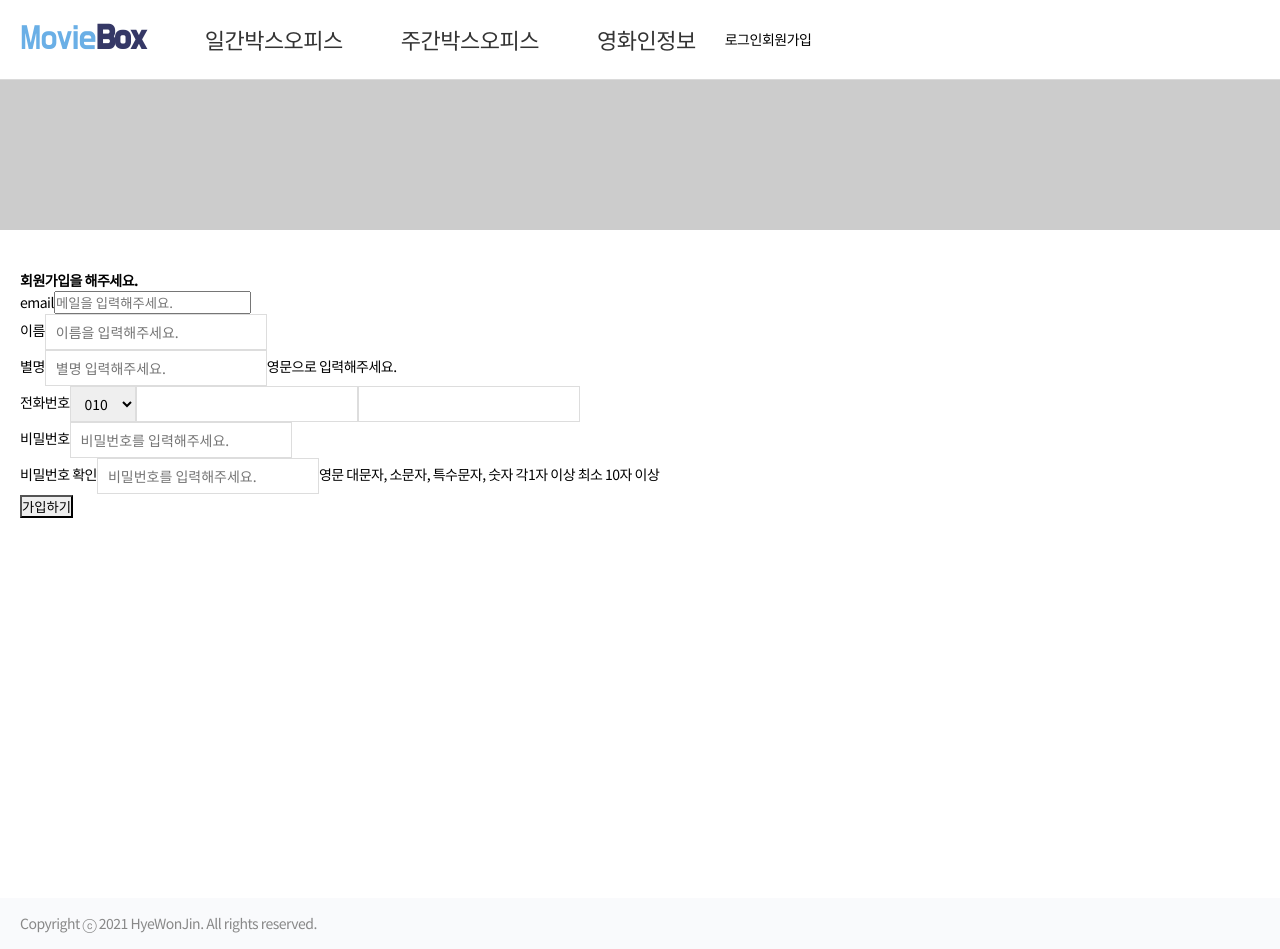
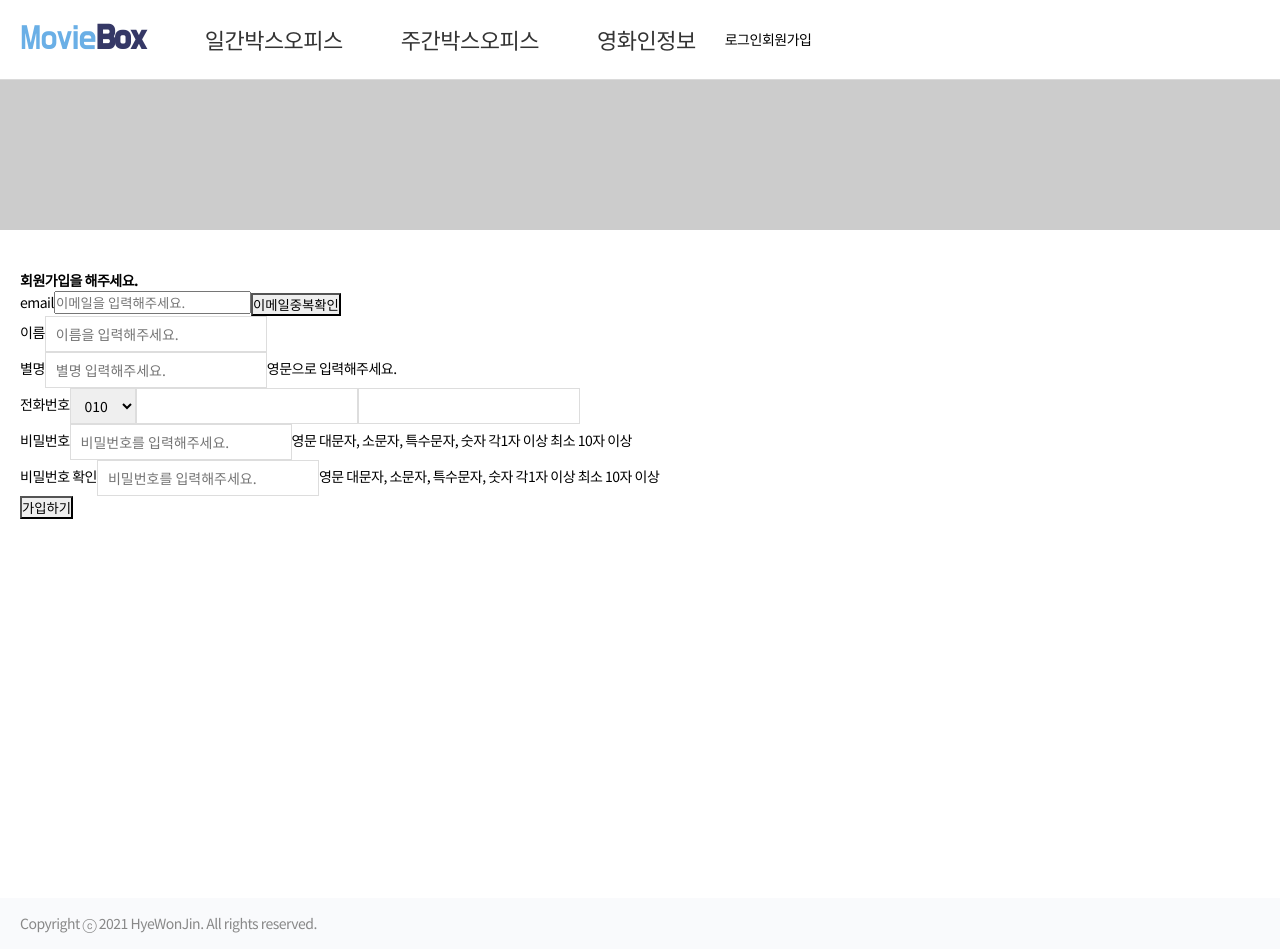
Before and after one commit to jhw2/movieInfoApp, a React (Create React App) app: page /signup in a window 1280 px wide. Built offline with nearby package versions, Linux system fonts and the light colour scheme.

Commit message:
회원가입 아이디 중복체크 추가

```diff
--- a/src/App.css
+++ b/src/App.css
@@ -1,3 +1,6 @@
+.t-red{color: rgba(235, 12, 49, 0.938);}
+.t-blue{color: #1f48ad;}
+
 #root{min-height: 100%;padding-top: 80px;box-sizing: border-box;}
 .group{max-width: 1320px;padding: 0 20px;box-sizing: border-box;margin: 0 auto;}
 
--- a/src/components/signup/Signup.jsx
+++ b/src/components/signup/Signup.jsx
@@ -6,22 +6,67 @@ import UserService from '../../http/UserService';
 const Signup = memo(({history})=>{
 
     const [isLodingDone, setIsLoadingDone] = useState(true);
+    const [checkEmailTxt, setCheckEmailTxt] = useState('');
+    const [isCheckEmail, setIsCheckEmail] = useState(false);
+
+    const validateEmail = (e)=>{
+        setIsCheckEmail(false);
+        setCheckEmailTxt('')
+    };
+
+    const checkEmail = useCallback((e)=>{
+        const signupForm = document.getElementById('signupForm');
+        const emailInput = document.querySelector('input[name=userEmail]');
+        const email = emailInput.value;
+        if(!email){
+            emailInput.setCustomValidity("메일을 입력해주세요");
+            signupForm.reportValidity();
+            return false;
+        }else{
+            emailInput.setCustomValidity("");
+        }
+        setIsLoadingDone(false);
+        UserService.checkEmail(email).then((response)=>{
+            setIsLoadingDone(true);
+            const {data, msg} = response.data;
+            if(response.status === 200){
+                setCheckEmailTxt(msg);
+                if(data === 0){
+                    setIsCheckEmail(true);
+                }
+                if(data > 0){
+                    setIsCheckEmail(false);
+                    emailInput.focus();
+                }
+            }else{
+                alert('중복확인 실패');
+            }
+        })
+    }, []);
+
+    const checkPassword = (e)=>{
+        if(document.querySelector('input[name=userPwConfirm]').value !== document.querySelector('input[name=userPw]').value){
+            e.target.setCustomValidity("비밀번호가 일치하지 않습니다");
+        }else{
+            e.target.setCustomValidity("");
+        }
+    }
 
     const onSignup = useCallback((e)=>{
         e.preventDefault();
         const signupForm = document.getElementById('signupForm');
         const formData = new FormData(signupForm);
-        if(formData.get('userPw') !== formData.get('userPwConfirm')){
-            document.querySelector('input[name=userPwConfirm]').setCustomValidity("비밀번호가 일치하지 않습니다");
+
+        if(!isCheckEmail){
+            document.querySelector('input[name=userEmail]').setCustomValidity("이메일 중복확인을 해주세요.");
             signupForm.reportValidity();
             return false;
+        }else{
+            document.querySelector('input[name=userEmail]').setCustomValidity("");
         }
+
         setIsLoadingDone(false);
         const userPhone = formData.get('userPhone01') + formData.get('userPhone02') + formData.get('userPhone03');
-        formData.delete('userPhone01');
-        formData.delete('userPhone02');
-        formData.delete('userPhone03');
-        formData.delete('userPwConfirm');
         formData.append('userPhone', userPhone);
         UserService.signupUser(formData).then((response)=>{
             setIsLoadingDone(true);
@@ -34,21 +79,26 @@ const Signup = memo(({history})=>{
                 return false;
             }
         });
-    }, [history]);
+    }, [history, isCheckEmail]);
 
     return (
         <>
             <Loading done={isLodingDone} />
             <h4>회원가입을 해주세요.</h4>
             <form onSubmit={onSignup} method='post' id='signupForm'>
-                <p><label><span>email</span><input type='email' name='userEmail' placeholder='메일을 입력해주세요.' required/></label></p>
+                <p>
+                    <label><span>email</span><input type='email' name='userEmail' placeholder='이메일을 입력해주세요.' onChange={validateEmail} required/></label>
+                    <input type='button' value='이메일중복확인' name='checkEmail' onClick={checkEmail} />
+                    <span className={isCheckEmail ? 't-blue' : 't-red'}>{checkEmailTxt}</span>
+                    <input type='hidden' name='checkEmail' value={isCheckEmail} />
+                </p>
                 <p><label><span>이름</span><input type='text'  name='userName' placeholder='이름을 입력해주세요.' required/></label></p>
                 <p>
                     <label>
                         <span>별명</span>
                         <input type='text' name='userNic' placeholder='별명 입력해주세요.' pattern="^[a-zA-Z]+$" title='영문으로 입력해주세요.' maxLength='30' required/>
                     </label>
-                    <span className='t-red'>영문으로 입력해주세요.</span>
+                    <span className='required'>영문으로 입력해주세요.</span>
                 </p>
                 <p>
                     <label>
@@ -59,21 +109,22 @@ const Signup = memo(({history})=>{
                             <option value="016">016</option>
                             <option value="019">019</option>
                         </select>
-                        <input type='number' name='userPhone02' maxLength='4' required/>
-                        <input type='number' name='userPhone03' maxLength='4' required/>
+                        <input type='number' name='userPhone02' minLength='4' maxLength='4' required/>
+                        <input type='number' name='userPhone03' minLength='4' maxLength='4' required/>
                     </label>
                 </p>
                 <p>
                     <label>
                         <span>비밀번호</span>
-                        <input type='password' name='userPw' pattern="^(?=.*[a-z])(?=.*[A-Z])(?=.*\d)(?=.*[$@$!%*#?&])[A-Za-z\d$@$!%*#?&]{10,25}$" title='영문 대문자, 소문자, 특수문자, 숫자 각1자 이상 최소 10자 이상' placeholder='비밀번호를 입력해주세요.' required/>
+                        <input type='password' name='userPw' onInput={checkPassword} pattern="^(?=.*[a-z])(?=.*[A-Z])(?=.*\d)(?=.*[$@$!%*#?&])[A-Za-z\d$@$!%*#?&]{10,25}$" title='영문 대문자, 소문자, 특수문자, 숫자 각1자 이상 최소 10자 이상' placeholder='비밀번호를 입력해주세요.' required/>
+                        <span className='required'>영문 대문자, 소문자, 특수문자, 숫자 각1자 이상 최소 10자 이상</span>
                     </label>
                 </p>
                 <p>
                     <label>
                         <span>비밀번호 확인</span>
-                        <input type='password' name='userPwConfirm' pattern="^(?=.*[a-z])(?=.*[A-Z])(?=.*\d)(?=.*[$@$!%*#?&])[A-Za-z\d$@$!%*#?&]{10,25}$" title='영문 대문자, 소문자, 특수문자, 숫자 각1자 이상 최소 10자 이상' placeholder='비밀번호를 입력해주세요.' required/>
-                        <span className='t-red'>영문 대문자, 소문자, 특수문자, 숫자 각1자 이상 최소 10자 이상</span>
+                        <input type='password' name='userPwConfirm' onInput={checkPassword} pattern="^(?=.*[a-z])(?=.*[A-Z])(?=.*\d)(?=.*[$@$!%*#?&])[A-Za-z\d$@$!%*#?&]{10,25}$" title='영문 대문자, 소문자, 특수문자, 숫자 각1자 이상 최소 10자 이상' placeholder='비밀번호를 입력해주세요.' required/>
+                        <span className='required'>영문 대문자, 소문자, 특수문자, 숫자 각1자 이상 최소 10자 이상</span>
                     </label>
                 </p>
 
--- a/src/http/UserService.js
+++ b/src/http/UserService.js
@@ -10,7 +10,7 @@ class UserService {
   }
 
   checkEmail(email) {
-    return http.get(`/count`, email);
+    return http.get(`/count`, {params: {email}});
   }
 
   loginUser(userData) {
```
